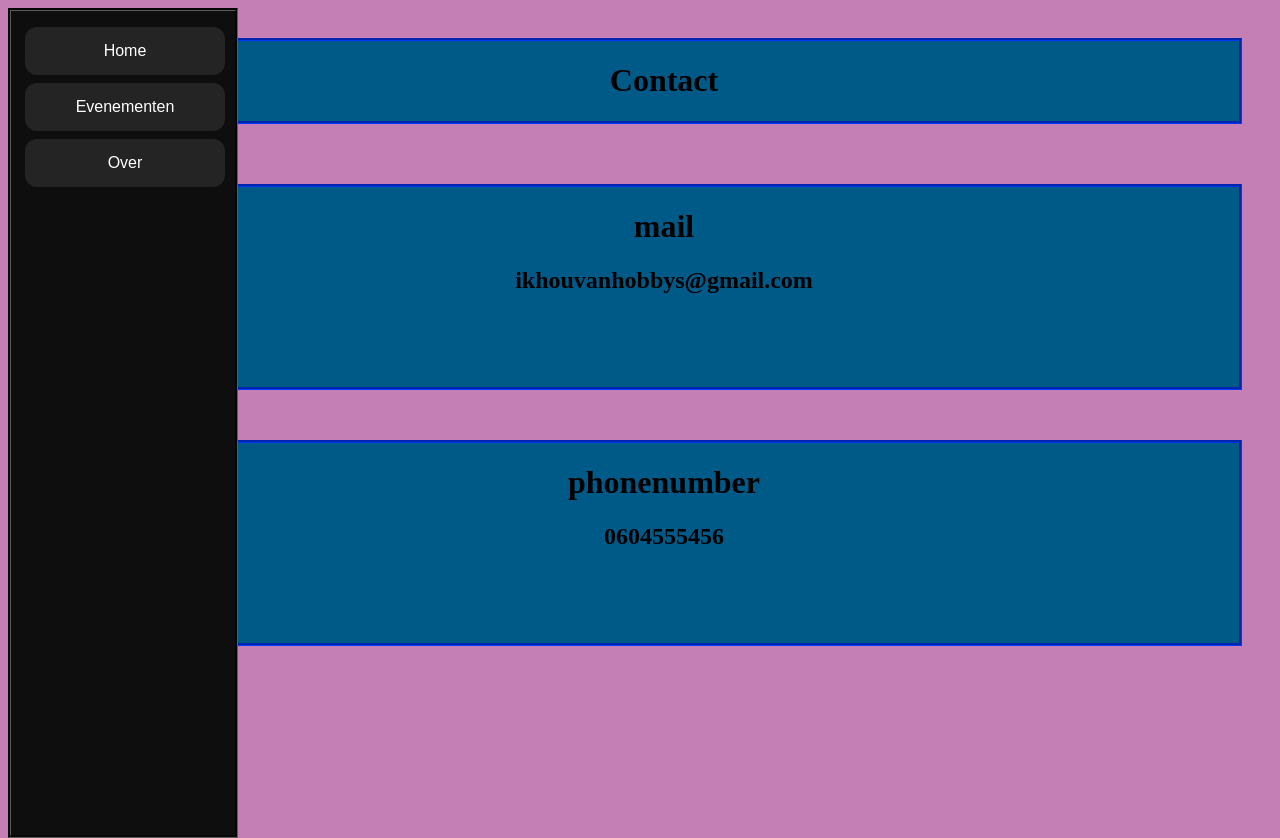
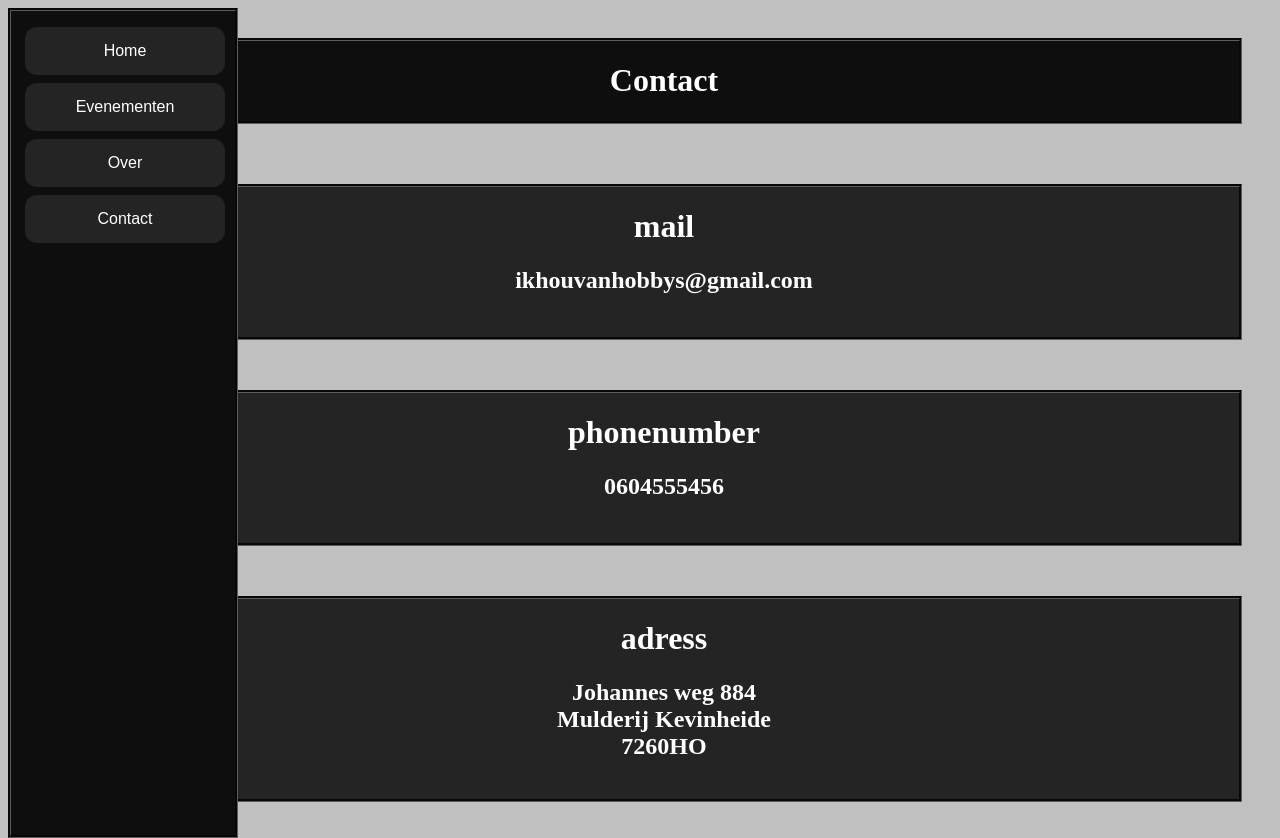
Before and after one commit to Deanmaister68/Ik-hou-van-hobby-s, a PHP site: page /contact.html in a window 1280 px wide. Run offline with PHP 8.4, Linux system fonts and the light colour scheme.

Commit message:
programmeren en contact pagina af

```diff
--- a/Contact/contact.html
+++ b/Contact/contact.html
@@ -19,6 +19,8 @@
     <a href="/Evenementen/Index_Evenementen.html"> <button class="button"> Evenementen </button></a>
     <br>
     <a href="/About/Index_About.html"> <button class="button"> Over</button></a>
+    <br>
+    <a href="../Contact/contact.html"> <button class="button"> Contact</button></a>
     </div>
 
   <!--mailbox-->
@@ -27,6 +29,9 @@
   <!--phonebox-->
    <div id="phonebox"><h1>phonenumber</h1><h2>0604555456</h2></div>
 
+   <!--adressbox-->
+   <div id="adressbox"><h1>adress</h1><h2>Johannes weg 884<br>Mulderij Kevinheide<br>7260HO</h2></div>
+
 
 </body>
 </html>
--- a/Contact/style_Contact.css
+++ b/Contact/style_Contact.css
@@ -4,16 +4,17 @@ header {
 
     float: right;
     width: 1150px;
-    background-color: rgb(0, 90, 136);
+    background-color: rgb(14, 14, 14);
     border: 3px;
-    border-color: rgb(0, 55, 255);
+    border-color: rgb(92, 92, 92);
     border-style: groove;
     text-align: center;
     margin: 30px;
+    color: rgb(255, 255, 255);
 
 }
 
-body{background-color: rgb(196, 127, 180);}
+body{background-color: #C0C0C0;}
 
 #sidebox{
     background-color: rgb(14, 14, 14);
@@ -46,27 +47,43 @@ body{background-color: rgb(196, 127, 180);}
 #mailbox{
     float: right;
     width: 1150px;
-    height: 200px;
-    background-color: rgb(0, 90, 136);
+    height: 150px;
+    background-color: rgb(36, 36, 36);
     border: 3px;
-    border-color: rgb(0, 55, 255);
+    border-color: rgb(92, 92, 92);
     border-style: groove;
     text-align: center;
     margin-top: 30px;
     margin-right: 30px;
+    color: rgb(255, 255, 255);
 
 }
 
 #phonebox{
     float: right;
     width: 1150px;
-    height: 200px;
-    background-color: rgb(0, 90, 136);
+    height: 150px;
+    background-color: rgb(36, 36, 36);
     border: 3px;
-    border-color: rgb(0, 55, 255);
+    border-color: rgb(92, 92, 92);
     border-style: groove;
     text-align: center;
     margin-top: 50px;
     margin-right: 30px;
+    color: rgb(255, 255, 255);
 
 }
+#adressbox{
+    float: right;
+    width: 1150px;
+    height: 200px;
+    background-color: rgb(36, 36, 36);
+    border: 3px;
+    border-color: rgb(92, 92, 92);
+    border-style: groove;
+    text-align: center;
+    margin-top: 50px;
+    margin-right: 30px;
+    color: rgb(255, 255, 255);
+
+}
```
Also changed, not shown: Evenementen/Programmeren/Index.html (+51 -0 lines), Evenementen/Programmeren/style.css (added, +89 -0 lines), Evenementen/Programmeren/t2t-workshop-daan.png (added), Evenementen/Programmeren/view.jfif (added), Evenementen/Programmeren/view.jpg (added).
